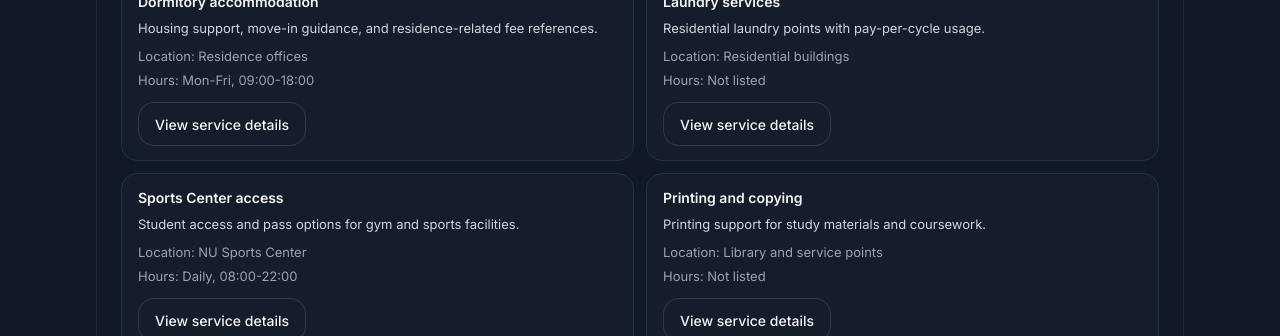
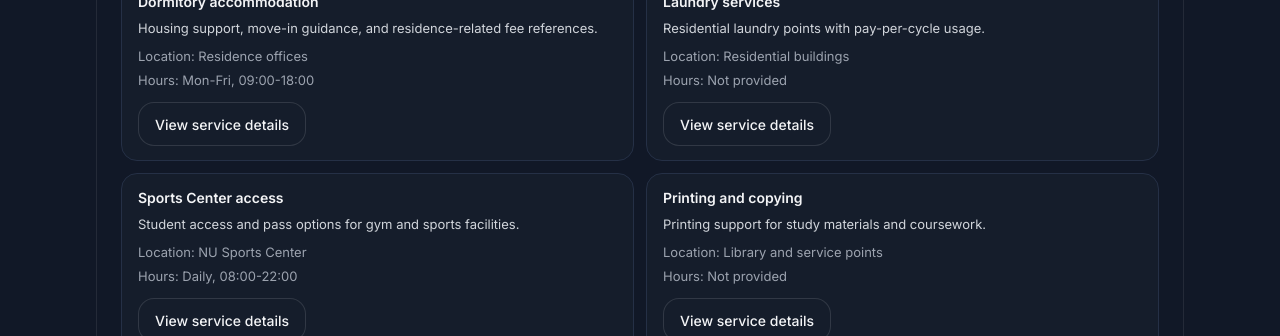
Before and after one commit to saidstrong/NU-Hub, a Next.js app: page /campus in a window 1280 px wide. Shown: the part 251-587 px from the top of the page. Built offline with nearby package versions, Linux system fonts and the light colour scheme.

Commit message:
last polishing version 1

```diff
--- a/app/(app)/campus/page.tsx
+++ b/app/(app)/campus/page.tsx
@@ -10,7 +10,7 @@ import {
   importantContacts,
 } from "@/lib/campus/data";
 
-function valueOrFallback(value: string | undefined, fallback = "Not listed"): string {
+function valueOrFallback(value: string | undefined, fallback = "Not provided"): string {
   if (!value) return fallback;
   const trimmed = value.trim();
   return trimmed || fallback;
@@ -47,8 +47,8 @@ export default function CampusInfoPage() {
                 <p className="text-sm font-semibold text-wire-100">{service.name}</p>
                 <p className="mt-1.5 text-[13px] leading-5 text-wire-200">{service.description}</p>
                 <div className="mt-2 space-y-1">
-                  <p className="wire-meta">Location: {valueOrFallback(service.location, "Not listed")}</p>
-                  <p className="wire-meta">Hours: {valueOrFallback(service.hours, "Not listed")}</p>
+                  <p className="wire-meta">Location: {valueOrFallback(service.location)}</p>
+                  <p className="wire-meta">Hours: {valueOrFallback(service.hours)}</p>
                 </div>
                 <div className="mt-3">
                   <ShellButton
--- a/app/(app)/campus/services/[slug]/page.tsx
+++ b/app/(app)/campus/services/[slug]/page.tsx
@@ -9,7 +9,7 @@ type CampusServiceDetailPageProps = {
   params: Promise<{ slug: string }>;
 };
 
-function valueOrFallback(value: string | undefined, fallback = "Not listed"): string {
+function valueOrFallback(value: string | undefined, fallback = "Not provided"): string {
   if (!value) return fallback;
   const trimmed = value.trim();
   return trimmed || fallback;
--- a/app/(app)/connect/messages/[conversationId]/page.tsx
+++ b/app/(app)/connect/messages/[conversationId]/page.tsx
@@ -92,7 +92,9 @@ export default async function FriendConversationPage({
               <div className="h-9 w-9 rounded-full border border-dashed border-wire-600 bg-wire-900" />
             )}
             <div className="min-w-0">
-              <p className="truncate text-sm font-medium text-wire-100">{thread.counterpartName}</p>
+              <p className="line-clamp-1 text-sm font-medium text-wire-100 [overflow-wrap:anywhere]">
+                {thread.counterpartName}
+              </p>
               {counterpartMeta ? <p className="mt-0.5 text-[11px] text-wire-400">{counterpartMeta}</p> : null}
             </div>
           </div>
--- a/app/(app)/connect/messages/page.tsx
+++ b/app/(app)/connect/messages/page.tsx
@@ -90,7 +90,7 @@ export default async function ConnectMessagesPage({ searchParams }: ConnectMessa
                       )}
                       <div className="min-w-0">
                         <div className="flex flex-wrap items-center gap-2">
-                          <p className="truncate text-sm font-semibold text-wire-100">
+                          <p className="line-clamp-1 text-sm font-semibold text-wire-100 [overflow-wrap:anywhere]">
                             {conversation.counterpartName}
                           </p>
                           <span className={replyBadgeClass}>
@@ -100,7 +100,7 @@ export default async function ConnectMessagesPage({ searchParams }: ConnectMessa
                         {counterpartMeta ? (
                           <p className="mt-0.5 text-[11px] text-wire-400">{counterpartMeta}</p>
                         ) : null}
-                        <p className="mt-1 line-clamp-1 text-[13px] text-wire-200">
+                        <p className="mt-1 line-clamp-1 text-[13px] text-wire-200 [overflow-wrap:anywhere]">
                           {conversation.lastMessagePreview}
                         </p>
                       </div>
--- a/app/(app)/events/[id]/page.tsx
+++ b/app/(app)/events/[id]/page.tsx
@@ -89,7 +89,7 @@ export default async function EventDetailPage({ params, searchParams }: EventDet
       ? "Going"
       : participationStatus === "interested"
         ? "Interested"
-        : "Not set";
+        : "No RSVP yet";
   const coverUrl = toPublicStorageUrl("event-images", event.cover_path);
 
   return (
--- a/app/(app)/market/messages/[conversationId]/page.tsx
+++ b/app/(app)/market/messages/[conversationId]/page.tsx
@@ -92,7 +92,9 @@ export default async function MarketConversationPage({
               <div className="h-9 w-9 rounded-full border border-dashed border-wire-600 bg-wire-900" />
             )}
             <div className="min-w-0">
-              <p className="truncate text-sm font-medium text-wire-100">{thread.counterpartName}</p>
+              <p className="line-clamp-1 text-sm font-medium text-wire-100 [overflow-wrap:anywhere]">
+                {thread.counterpartName}
+              </p>
               <p className="wire-meta">Marketplace conversation</p>
             </div>
           </div>
@@ -112,7 +114,9 @@ export default async function MarketConversationPage({
                 <div className="h-11 w-11 shrink-0 rounded-[10px] border border-dashed border-wire-600 bg-wire-900" />
               )}
               <div className="min-w-0">
-                <p className="truncate text-[13px] font-medium text-wire-100">{thread.listingTitle}</p>
+                <p className="line-clamp-1 text-[13px] font-medium text-wire-100 [overflow-wrap:anywhere]">
+                  {thread.listingTitle}
+                </p>
                 <p className="mt-0.5 text-[11px] text-wire-300">
                   {thread.listingPriceKzt !== null ? formatPriceKzt(thread.listingPriceKzt) : "Price unavailable"}
                   {listingStatusLabel ? ` • ${listingStatusLabel}` : ""}
--- a/app/(app)/market/messages/page.tsx
+++ b/app/(app)/market/messages/page.tsx
@@ -94,7 +94,9 @@ export default async function MarketMessagesPage({ searchParams }: MarketMessage
                           <div className="h-8 w-8 rounded-full border border-dashed border-wire-600 bg-wire-900" />
                         )}
                         <div className="min-w-0">
-                          <p className="truncate text-sm font-medium text-wire-100">{conversation.counterpartName}</p>
+                          <p className="line-clamp-1 text-sm font-medium text-wire-100 [overflow-wrap:anywhere]">
+                            {conversation.counterpartName}
+                          </p>
                           <span className={needsReply
                             ? "mt-0.5 inline-flex rounded-full border border-accent/35 bg-accent/10 px-2 py-0.5 text-[11px] font-medium text-wire-100"
                             : "mt-0.5 inline-flex rounded-full border border-wire-600 bg-wire-900 px-2 py-0.5 text-[11px] font-medium text-wire-300"}
@@ -118,7 +120,9 @@ export default async function MarketMessagesPage({ searchParams }: MarketMessage
                       <div className="h-11 w-11 shrink-0 rounded-[10px] border border-dashed border-wire-600 bg-wire-900" />
                     )}
                     <div className="min-w-0">
-                      <p className="truncate text-[13px] font-medium text-wire-100">{conversation.listingTitle}</p>
+                      <p className="line-clamp-1 text-[13px] font-medium text-wire-100 [overflow-wrap:anywhere]">
+                        {conversation.listingTitle}
+                      </p>
                       <p className="mt-0.5 text-[11px] text-wire-300">
                         {conversation.listingPriceKzt !== null ? formatPriceKzt(conversation.listingPriceKzt) : "Price unavailable"}
                         {listingStatusLabel ? ` • ${listingStatusLabel}` : ""}
@@ -127,7 +131,9 @@ export default async function MarketMessagesPage({ searchParams }: MarketMessage
                   </div>
 
                   <div className="mt-2.5">
-                    <p className="line-clamp-1 text-[13px] text-wire-200">{conversation.lastMessagePreview}</p>
+                    <p className="line-clamp-1 text-[13px] text-wire-200 [overflow-wrap:anywhere]">
+                      {conversation.lastMessagePreview}
+                    </p>
                   </div>
                 </Link>
               );
--- a/app/(app)/profile/page.tsx
+++ b/app/(app)/profile/page.tsx
@@ -189,19 +189,19 @@ export default async function ProfilePage({ searchParams }: ProfilePageProps) {
             <div className="rounded-[var(--radius-input)] border border-wire-700 bg-wire-800 px-4 py-3">
               <p className="wire-label">School</p>
               <p className="mt-2 text-[14px] text-wire-100">
-                {profile.school || <span className="text-wire-300">Not added</span>}
+                {profile.school || <span className="text-wire-300">Not provided</span>}
               </p>
             </div>
             <div className="rounded-[var(--radius-input)] border border-wire-700 bg-wire-800 px-4 py-3">
               <p className="wire-label">Major</p>
               <p className="mt-2 text-[14px] text-wire-100">
-                {profile.major || <span className="text-wire-300">Not added</span>}
+                {profile.major || <span className="text-wire-300">Not provided</span>}
               </p>
             </div>
             <div className="rounded-[var(--radius-input)] border border-wire-700 bg-wire-800 px-4 py-3">
               <p className="wire-label">Year</p>
               <p className="mt-2 text-[14px] text-wire-100">
-                {profile.year_label || <span className="text-wire-300">Not added</span>}
+                {profile.year_label || <span className="text-wire-300">Not provided</span>}
               </p>
             </div>
           </div>
```
